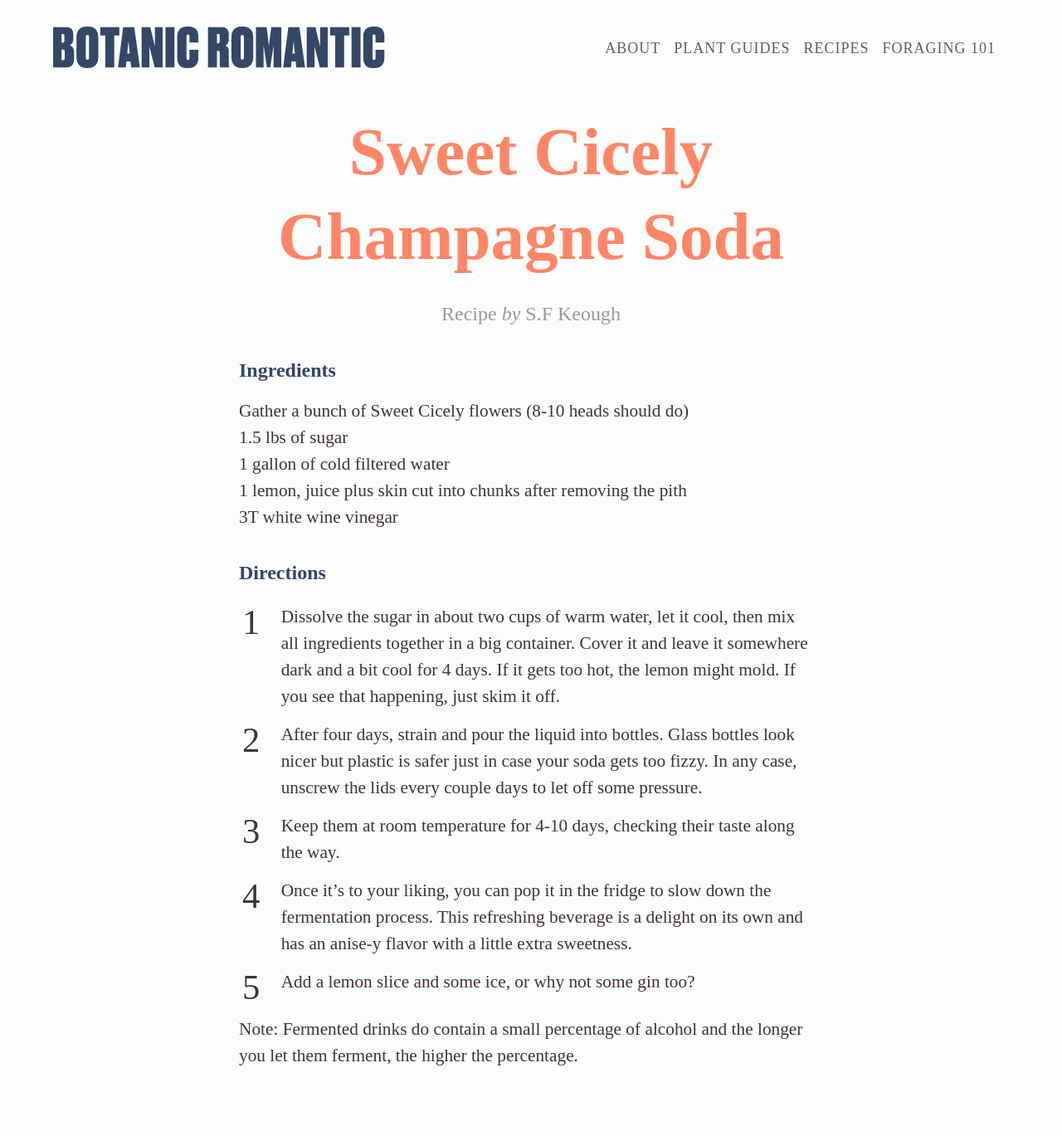
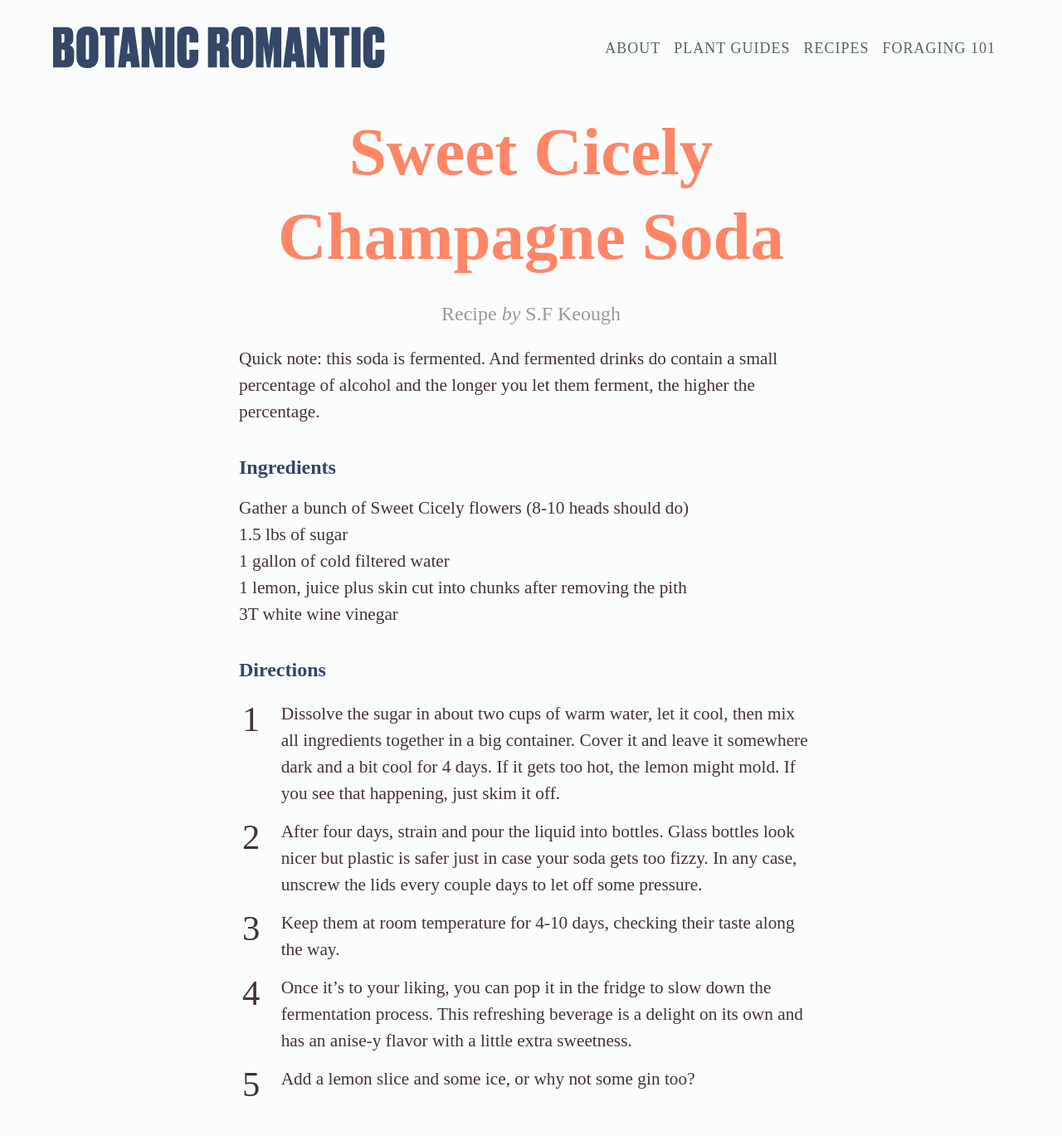
Before and after one commit to tinykite/botanic-romantic, a Jekyll site: the page built from _recipes/sweet-cicely-champagne.md, in a window 1280 px wide. Shown: the whole page at 83% size. Built offline with Jekyll 4.4.1, drawn with Linux system fonts in a browser that asks for light colours; nearby versions of some CDN libraries; before the commit the page ends 1337 px from its top, so only the background shows below that; some of the changed lines change nothing that is shown.

Commit message:
Rearranged additional notes

```diff
--- a/_recipes/sweet-cicely-champagne.md
+++ b/_recipes/sweet-cicely-champagne.md
@@ -5,6 +5,8 @@ author: "S.F Keough"
 description: For the next time you want to celebrate or just relax.
 category: "sweet-cicely"
 ---
+Quick note: this soda is fermented. And fermented drinks do contain a small percentage of alcohol and the longer you let them ferment, the higher the percentage.
+
 ### Ingredients
 - Gather a bunch of Sweet Cicely flowers (8-10 heads should do)
 - 1.5 lbs of sugar
@@ -18,5 +20,3 @@ category: "sweet-cicely"
 3. Keep them at room temperature for 4-10 days, checking their taste along the way.
 4. Once it’s to your liking, you can pop it in the fridge to slow down the fermentation process. This refreshing beverage is a delight on its own and has an anise-y flavor with a little extra sweetness.
 5. Add a lemon slice and some ice, or why not some gin too?
-
-Note: Fermented drinks do contain a small percentage of alcohol and the longer you let them ferment, the higher the percentage.
```
